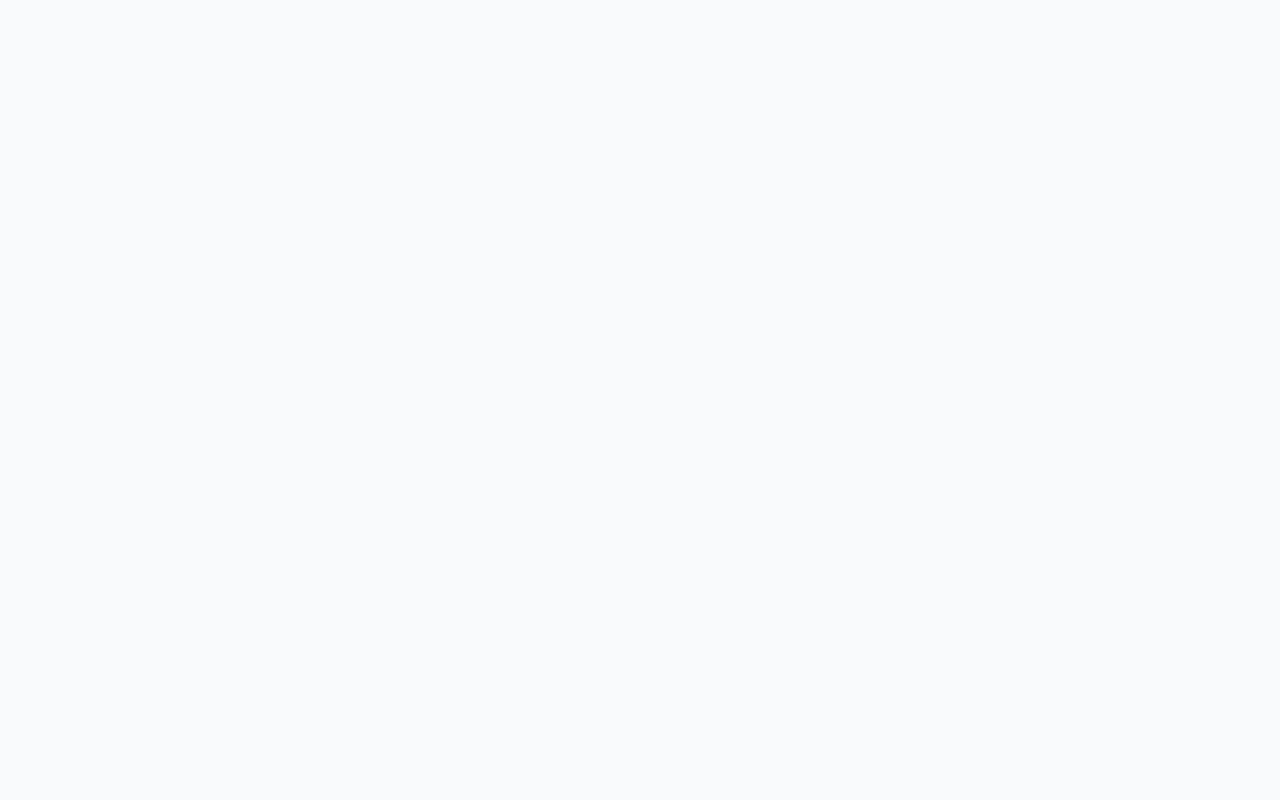
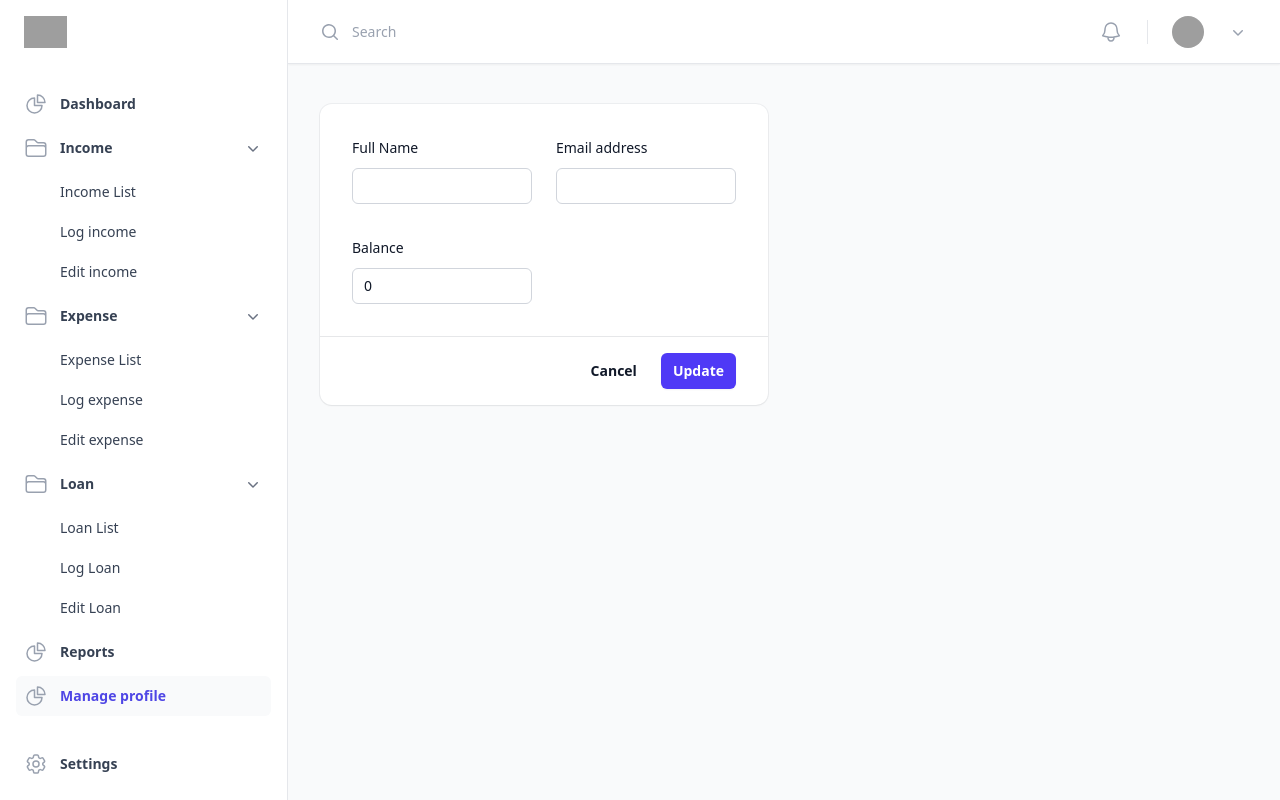
Before and after one commit to sam002696/financial-activity-app, an Angular app: page /user-profile in a window 1280 px wide. Before the commit this address led to /. Built offline with nearby package versions, Linux system fonts and the light colour scheme; no server answers; grey boxes are pictures that could not be loaded.

Commit message:
user profile update, get and header user update

```diff
--- a/src/app/model/user/user.ts
+++ b/src/app/model/user/user.ts
@@ -7,3 +7,25 @@ export interface User {
     refreshToken: any
     expirationTime: string
 }
+
+export interface UserProfileInfo {
+    id: number
+    name: string
+    email: string
+    balance: number
+}
+
+
+export class UpdateUserProfile {
+    id?: number
+    name: string
+    email: string
+    balance: number
+
+    constructor() {
+
+        this.name = "";
+        this.email = "";
+        this.balance = 0
+    }
+}
--- a/src/app/pages/layout/sidebar-layout/header/header.component.html
+++ b/src/app/pages/layout/sidebar-layout/header/header.component.html
@@ -57,7 +57,7 @@
           aria-orientation="vertical"
           aria-labelledby="user-menu-button"
           tabindex="-1">
-          <a href="#" class="block px-3 py-1 text-sm/6 text-gray-900" role="menuitem" tabindex="-1" id="user-menu-item-0">Your profile</a>
+          <a [routerLink]="['/user-profile']" routerLinkActive="router-link-active"  class="block px-3 py-1 text-sm/6 text-gray-900" role="menuitem" tabindex="-1" id="user-menu-item-0">Your profile</a>
           <a href="#" class="block px-3 py-1 text-sm/6 text-gray-900" role="menuitem" tabindex="-1" id="user-menu-item-1">Sign out</a>
         </div>
       </div>
--- a/src/app/pages/layout/sidebar-layout/header/header.component.ts
+++ b/src/app/pages/layout/sidebar-layout/header/header.component.ts
@@ -1,14 +1,19 @@
 import { CommonModule } from '@angular/common';
 import { Component, OnInit } from '@angular/core';
 import { User } from '../../../../model/user/user';
+import { UserProfileService } from '../../../../services/user-profile.service';
+import { RouterLink } from '@angular/router';
 
 @Component({
   selector: 'app-header',
-  imports: [CommonModule],
+  imports: [CommonModule, RouterLink],
   templateUrl: './header.component.html',
   styleUrl: './header.component.css'
 })
 export class HeaderComponent implements OnInit {
+
+  constructor(private userProfileService: UserProfileService) { }
+
   user: User | null = null;
   isUserMenuOpen: boolean = false;
 
@@ -19,11 +24,10 @@ export class HeaderComponent implements OnInit {
   // Variable to hold the user data
 
   ngOnInit(): void {
-    // Retrieving the user data from localStorage
-    const userData = localStorage.getItem('user');
-    if (userData) {
-      this.user = JSON.parse(userData);
-    }
+    // Subscribe to user data changes
+    this.userProfileService.user$.subscribe(user => {
+      this.user = user; // Automatically get updated user data
+    });
   }
 
 }
--- a/src/app/pages/layout/sidebar-layout/sidebar/sidebar.component.html
+++ b/src/app/pages/layout/sidebar-layout/sidebar/sidebar.component.html
@@ -140,6 +140,17 @@
               </a>
             </li>
 
+            <li>
+              <a routerLink="user-profile"
+              routerLinkActive="bg-gray-50 text-indigo-600"   class="group flex gap-x-3 rounded-md p-2 text-sm/6 font-semibold text-gray-700 hover:bg-gray-50 hover:text-indigo-600">
+                <svg class="size-6 shrink-0 text-gray-400 group-hover:text-indigo-600" fill="none" viewBox="0 0 24 24" stroke-width="1.5" stroke="currentColor" aria-hidden="true" data-slot="icon">
+                  <path stroke-linecap="round" stroke-linejoin="round" d="M10.5 6a7.5 7.5 0 1 0 7.5 7.5h-7.5V6Z" />
+                  <path stroke-linecap="round" stroke-linejoin="round" d="M13.5 10.5H21A7.5 7.5 0 0 0 13.5 3v7.5Z" />
+                </svg>
+                Manage profile
+              </a>
+            </li>
+
 
           </ul>
         </li>
--- /dev/null
+++ b/src/app/pages/profile/user-profile/user-profile.component.html
@@ -0,0 +1,46 @@
+<div class="divide-y divide-gray-900/10">
+
+
+    <div class="grid grid-cols-1 gap-x-8 gap-y-8  md:grid-cols-2">
+
+
+      <form (ngSubmit)="onSubmit()" class="bg-white ring-1 shadow-xs ring-gray-900/5 sm:rounded-xl md:col-span-1">
+        <div class="px-4 py-6 sm:p-8">
+          <div class="grid max-w-2xl grid-cols-1 gap-x-6 gap-y-8 sm:grid-cols-6">
+            <div class="sm:col-span-3">
+              <label for="name" class="block text-sm/6 font-medium text-gray-900">Full Name</label>
+              <div class="mt-2">
+                <input [(ngModel)]="userInfo.name" type="text" name="name" id="name" autocomplete="name" class="block w-full rounded-md bg-white px-3 py-1.5 text-base text-gray-900 outline-1 -outline-offset-1 outline-gray-300 placeholder:text-gray-400 focus:outline-2 focus:-outline-offset-2 focus:outline-indigo-600 sm:text-sm/6">
+              </div>
+            </div>
+
+
+
+            <div class="sm:col-span-3">
+              <label for="email" class="block text-sm/6 font-medium text-gray-900">Email address</label>
+              <div class="mt-2">
+                <input [(ngModel)]="userInfo.email" id="email" name="email" type="email" autocomplete="email" class="block w-full rounded-md bg-white px-3 py-1.5 text-base text-gray-900 outline-1 -outline-offset-1 outline-gray-300 placeholder:text-gray-400 focus:outline-2 focus:-outline-offset-2 focus:outline-indigo-600 sm:text-sm/6">
+              </div>
+            </div>
+
+
+
+            <div class="sm:col-span-3">
+              <label for="balance" class="block text-sm/6 font-medium text-gray-900">Balance</label>
+              <div class="mt-2">
+                <input [(ngModel)]="userInfo.balance" type="text" name="balance" id="balance" autocomplete="street-address" class="block w-full rounded-md bg-white px-3 py-1.5 text-base text-gray-900 outline-1 -outline-offset-1 outline-gray-300 placeholder:text-gray-400 focus:outline-2 focus:-outline-offset-2 focus:outline-indigo-600 sm:text-sm/6">
+              </div>
+            </div>
+
+
+          </div>
+        </div>
+        <div class="flex items-center justify-end gap-x-6 border-t border-gray-900/10 px-4 py-4 sm:px-8">
+          <button type="button" class="text-sm/6 font-semibold text-gray-900">Cancel</button>
+          <button type="submit" class="rounded-md bg-indigo-600 px-3 py-2 text-sm font-semibold text-white shadow-xs hover:bg-indigo-500 focus-visible:outline-2 focus-visible:outline-offset-2 focus-visible:outline-indigo-600">Update</button>
+        </div>
+      </form>
+    </div>
+
+
+  </div>
--- /dev/null
+++ b/src/app/pages/profile/user-profile/user-profile.component.ts
@@ -0,0 +1,50 @@
+import { CommonModule } from '@angular/common';
+import { Component, OnInit } from '@angular/core';
+import { FormsModule } from '@angular/forms';
+import { UpdateUserProfile } from '../../../model/user/user';
+import { UserProfileService } from '../../../services/user-profile.service';
+import { IApiResponse } from '../../../model/apiresponse/apiresponse';
+
+@Component({
+  selector: 'app-user-profile',
+  imports: [CommonModule, FormsModule],
+  templateUrl: './user-profile.component.html',
+  styleUrl: './user-profile.component.css'
+})
+export class UserProfileComponent implements OnInit {
+  // This will hold the data for the form
+  userInfo: UpdateUserProfile = new UpdateUserProfile();
+
+  constructor(
+    private userProfileService: UserProfileService,
+  ) { }
+
+  ngOnInit(): void {
+
+
+    this.userProfileService.getUserProfileInfo().subscribe((res: IApiResponse) => {
+      if (res.status === 'success') {
+        this.userInfo = res.data;
+      }
+    });
+
+  }
+
+  //Method to handle form submission
+  onSubmit(): void {
+    console.log(this.userInfo);
+
+    const updatedUserInfo = { ...this.userInfo }
+    delete updatedUserInfo.id
+
+    this.userProfileService.updateUserProfileInfo(updatedUserInfo).subscribe((res: IApiResponse) => {
+      if (res.status === 'success') {
+        alert(res.message);
+      } else {
+        console.log('Error updating user profile');
+      }
+    });
+  }
+
+
+}
--- /dev/null
+++ b/src/app/services/user-profile.service.ts
@@ -0,0 +1,53 @@
+import { HttpClient } from '@angular/common/http';
+import { Injectable } from '@angular/core';
+import { Observable, BehaviorSubject, tap } from 'rxjs';
+import { IApiResponse } from '../model/apiresponse/apiresponse';
+import { UrlBuilderService } from './url-builder.service';
+import { UpdateUserProfile } from '../model/user/user';
+
+@Injectable({
+  providedIn: 'root'
+})
+export class UserProfileService {
+  private userSubject = new BehaviorSubject<any>(this.getUserFromLocalStorage());
+  public user$ = this.userSubject.asObservable();
+
+  constructor(private http: HttpClient, private urlBuilder: UrlBuilderService) { }
+
+  // Get user data from localStorage
+  private getUserFromLocalStorage(): any {
+    const user = localStorage.getItem('user');
+    return user ? JSON.parse(user) : null;
+  }
+
+  // Update the user profile and sync with localStorage
+  updateUserProfileInfo(obj: UpdateUserProfile): Observable<IApiResponse> {
+    const url = this.urlBuilder.buildUrl('users/profile-update');
+    return this.http.put<IApiResponse>(url, obj).pipe(
+      // After the user profile is updated successfully
+      tap((res: IApiResponse) => {
+        if (res.status === 'success') {
+          // Update the localStorage with the new profile data
+          const updatedUser = {
+            ...this.getUserFromLocalStorage(),
+            username: obj.name,  // Update the name in localStorage
+            email: obj.email,     // Update the email in localStorage
+            balance: obj.balance  // Update the balance in localStorage
+          };
+
+          // Save the updated user to localStorage
+          localStorage.setItem('user', JSON.stringify(updatedUser));
+
+          // Emit the updated user data
+          this.userSubject.next(updatedUser);
+        }
+      })
+    );
+  }
+
+  // Fetch user profile information
+  getUserProfileInfo(): Observable<IApiResponse> {
+    const url = this.urlBuilder.buildUrl('users/profile-info');
+    return this.http.get<IApiResponse>(url);
+  }
+}
```
Also changed, not shown: src/app/app.routes.ts (+6 -1 lines), src/app/pages/profile/user-profile/user-profile.component.css (added), 2 other files (tests, documents, lock files or other folders).
